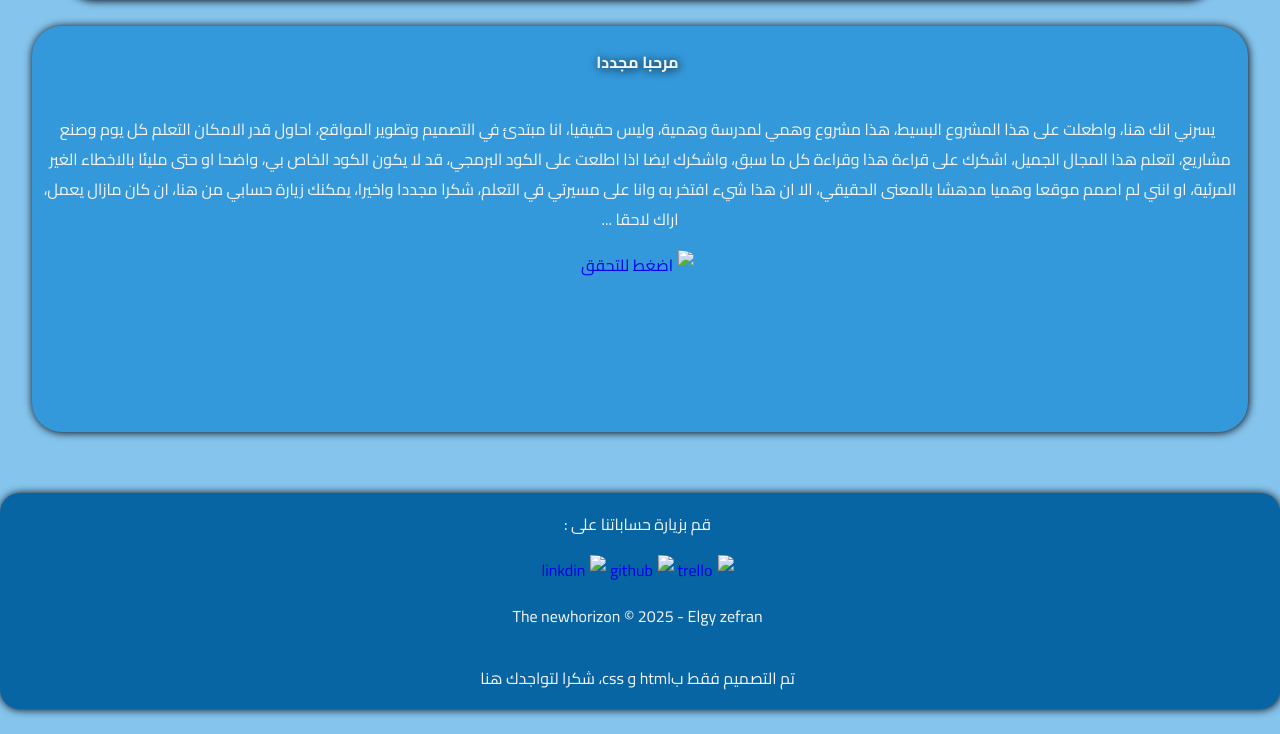
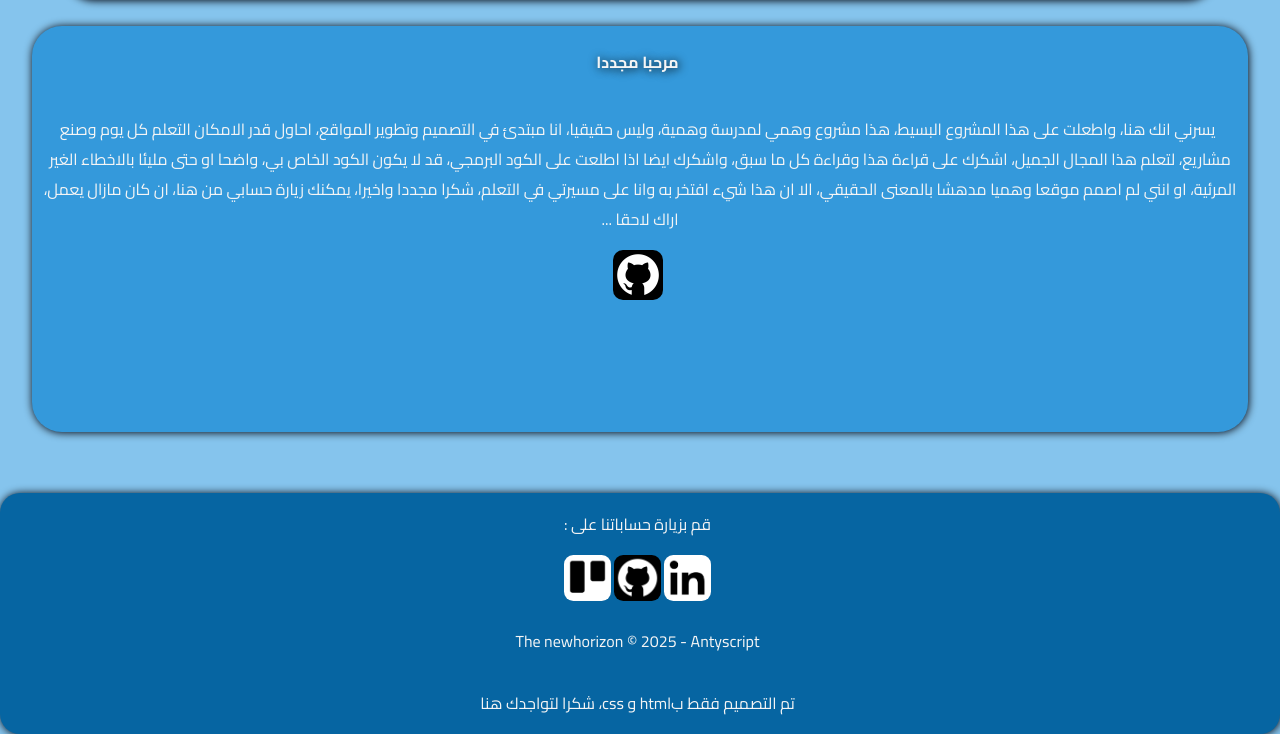
Before and after one commit to antyscript/Firstrepo, a plain HTML site: page register.html in a window 1280 px wide. Shown: the part 1259-1993 px from the top of the page. Before the commit the page ends 1968 px from the top, so only its background shows below. Drawn offline with Linux system fonts and the light colour scheme.

Commit message:
Update register.html

```diff
--- a/register.html
+++ b/register.html
@@ -134,7 +134,7 @@ input[type="radio"]{
       <header>
     <h4>الافق الجديد</h4>
     <div class="out">
-      <label for="menu"><img src="pic/menuic.png" alt="〣"></label>
+      <label for="menu"><img src="pics/menuic.png" alt="〣"></label>
       <input type="checkbox" id="menu">
     <nav>
       <ul>
@@ -182,17 +182,17 @@ input[type="radio"]{
         <h4>مرحبا مجددا</h4>
         <p>يسرني انك هنا، واطعلت على هذا المشروع البسيط، هذا مشروع وهمي لمدرسة وهمية، وليس حقيقيا، انا مبتدئ في التصميم وتطوير المواقع، احاول قدر الامكان التعلم كل يوم وصنع مشاريع، لتعلم هذا المجال الجميل، اشكرك على قراءة هذا وقراءة كل ما سبق، واشكرك ايضا اذا اطلعت على الكود البرمجي، قد لا يكون الكود الخاص بي، واضحا او حتى مليئا بالاخطاء الغير المرئية، او انني لم اصمم موقعا وهميا مدهشا بالمعنى الحقيقي، الا ان هذا شيء افتخر به وانا على مسيرتي في التعلم، شكرا مجددا واخيرا،
         يمكنك زيارة حسابي من هنا، ان كان مازال يعمل، اراك لاحقا ...</p>
-        <a href="https://github.com/elgyzefran"><img src="pic/githubic.png" alt="اضغط للتحقق" class="final"></a>
+        <a href="https://github.com/antyscript"><img src="pics/githubic.png" alt="اضغط للتحقق" class="final"></a>
       </section>
     </main>
     <footer>
     <p>قم بزيارة حساباتنا على :</p>
     <div class="icons">
-      <a href="https://trello.com" target="_blank"><img src="pic/trelloic.png" alt="trello"></a>
-      <a href="https://github.com/elgyzefran"><img src="pic/githubic.png" alt="github"></a>
-      <a href="https://linkdin.com" target="_blank"><img src="pic/linkd.png" alt="linkdin"></a>
+      <a href="https://trello.com" target="_blank"><img src="pics/trelloic.png" alt="trello"></a>
+      <a href="https://github.com/antyscript"><img src="pics/githubic.png" alt="github"></a>
+      <a href="https://linkdin.com" target="_blank"><img src="pics/linkd.png" alt="linkdin"></a>
     </div>
-    <p>The newhorizon &copy; 2025 - Elgy zefran</p>
+    <p>The newhorizon &copy; 2025 - Antyscript</p>
     <p>تم التصميم فقط بhtml و css، شكرا لتواجدك هنا</p>
   </footer>
 </body>
```
